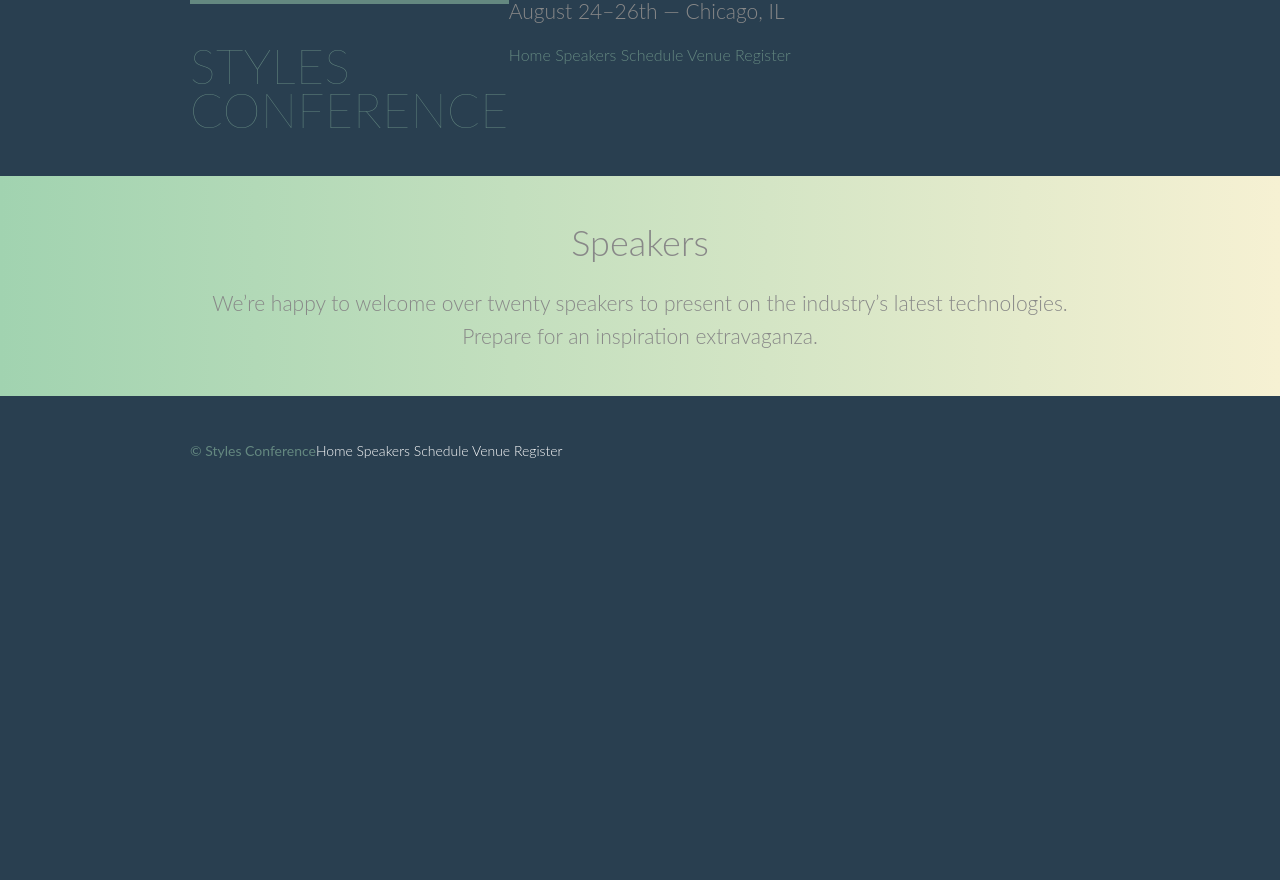
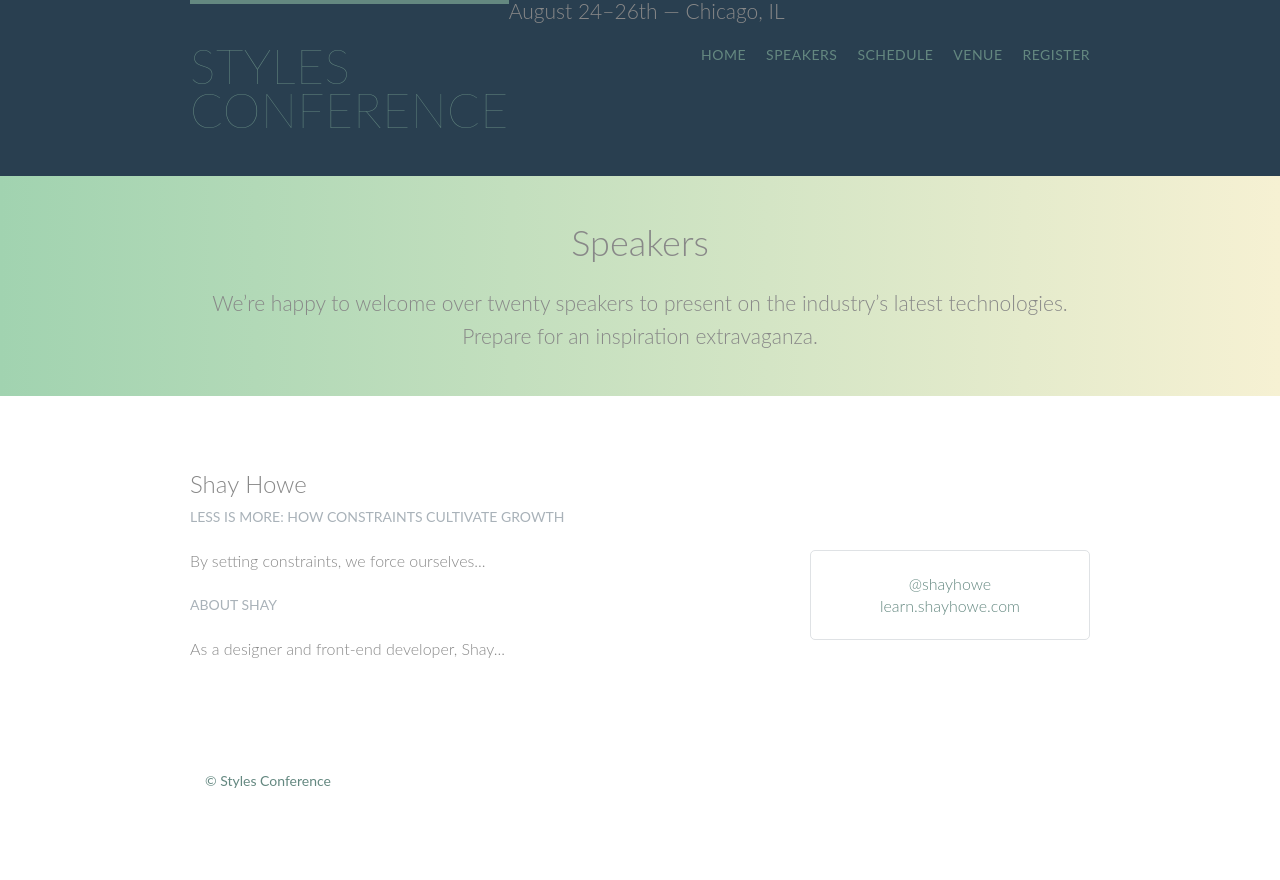
Before and after one commit to 266418/styles-conference, a plain HTML site: page speakers.html in a window 1280 px wide. Before the commit the page ends 800 px from the top, so only its background shows below. Drawn offline with Linux system fonts and the light colour scheme.

Commit message:
April 16th

```diff
--- a/assets/stylesheets/main.css
+++ b/assets/stylesheets/main.css
@@ -132,6 +132,23 @@ h1, h3, h4, h5, p {
   font-size:24px;
   font-weight: 100;
 }
+/*
+  ========================================
+  Speakers
+  ========================================
+*/
+
+.speaker-info {
+  border: 1px solid #dfe2e5;
+  border-radius: 5px;
+  margin-top: 88px;
+  padding: 22px 0;
+  text-align: center;
+}
+.speaker{
+  margin-bottom: 44px;
+}
+
 
 /*
   ========================================
@@ -278,11 +295,17 @@ p a {
   Navigation
   ========================================
 */
-
+.nav li {
+  display: inline-block;
+  margin: 0 10px;
+  vertical-align: top;
+}
 .nav {
   text-align: right;
 }
-
+.nav li:last-child {
+  margin-right: 0;
+}
 
 /*
   ========================================
--- a/speakers.html
+++ b/speakers.html
@@ -19,12 +19,14 @@
 
       <h3>August 24&ndash;26th &mdash; Chicago, IL</h3>
 
-      <nav>
-        <a href="index.html">Home</a>
-        <a href="speakers.html">Speakers</a>
-        <a href="schedule.html">Schedule</a>
-        <a href="venue.html">Venue</a>
-        <a href="register.html">Register</a>
+      <nav class="nav primary-nav">
+        <ul>
+          <li><a href="index.html">Home</a></li><!--
+          --><li><a href="speakers.html">Speakers</a></li><!--
+          --><li><a href="schedule.html">Schedule</a></li><!--
+          --><li><a href="venue.html">Venue</a></li><!--
+          --><li><a href="register.html">Register</a></li>
+        </ul>
       </nav>
 
     </header>
@@ -38,19 +40,50 @@
     </div>
     </section>
 
+    <section class="row">
+      <div class="grid">
+        <section class="speaker" id="shay-howe">
+
+          <div class="col-2-3">
+
+            <h2>Shay Howe</h2>
+            <h5>Less Is More: How Constraints Cultivate Growth</h5>
+
+            <p>By setting constraints, we force ourselves...</p>
+
+            <h5>About Shay</h5>
+
+            <p>As a designer and front-end developer, Shay...</p>
+
+          </div><!--
+
+          --><aside class="col-1-3">
+            <div class="speaker-info">
+
+              <ul>
+                <li><a href="https://twitter.com/shayhowe">@shayhowe</a></li>
+                <li><a href="http://learn.shayhowe.com/">learn.shayhowe.com</a></li>
+              </ul>
+            </div>
+          </aside>
+        </section>
+
     <!-- Footer -->
 
     <footer class="primary-footer container group">
 
       <small>&copy; Styles Conference</small>
 
-      <nav>
-        <a href="index.html">Home</a>
-        <a href="speakers.html">Speakers</a>
-        <a href="schedule.html">Schedule</a>
-        <a href="venue.html">Venue</a>
-        <a href="register.html">Register</a>
+      <nav class="nav">
+        <ul>
+          <li><a href="index.html">Home</a></li><!--
+          --><li><a href="speakers.html">Speakers</a></li><!--
+          --><li><a href="schedule.html">Schedule</a></li><!--
+          --><li><a href="venue.html">Venue</a></li><!--
+          --><li><a href="register.html">Register</a></li>
+        </ul>
       </nav>
+
 
     </footer>
 
```
Also changed, not shown: register.html (+17 -13 lines), schedule.html (+18 -13 lines), venue.html (+18 -14 lines).
